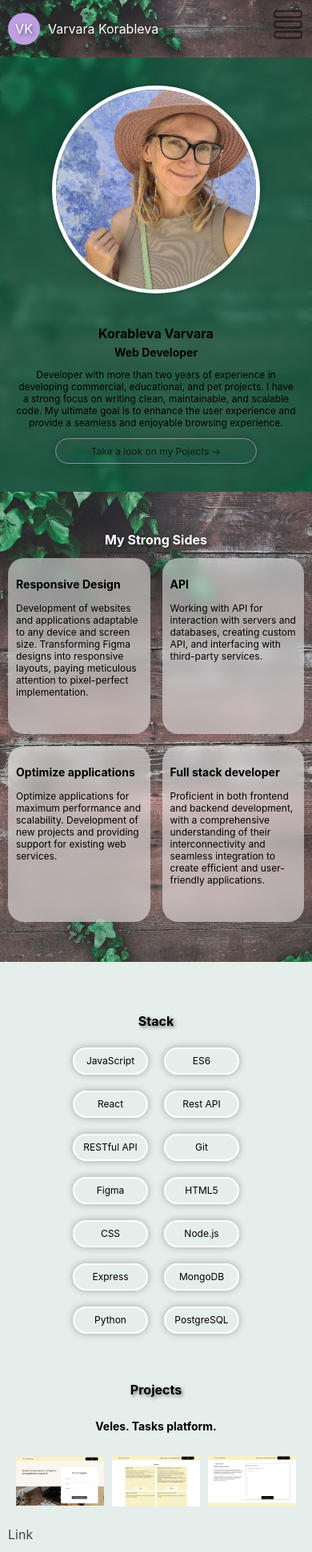
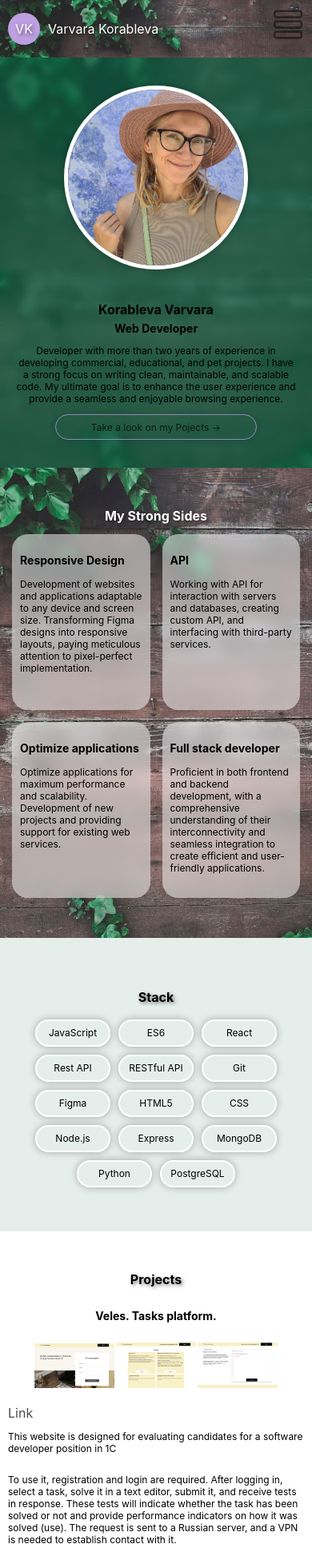
Before and after one commit to VarvaraKorableva/portfolio-web-developer, a React (Create React App) app: page / in a window 390 px wide. Shown: the top 1941 px of the page at 80% size. Built offline with nearby package versions, Linux system fonts and the light colour scheme.

Commit message:
some styles

```diff
--- a/src/Components/About/About.css
+++ b/src/Components/About/About.css
@@ -4,6 +4,7 @@
     justify-content: center;
     align-items: center;
     margin-bottom: 50px;
+    padding-top: 50px;
 }
 
 .about__text-continer {
--- a/src/Components/About/About.js
+++ b/src/Components/About/About.js
@@ -4,7 +4,7 @@ import './About.css'
 function About() {
 
 return (
-    <section className='about'>
+    <section className='about' id='aboutme'>
         <h2 className='about__title'>About me</h2>
         <div className='about__text-continer'>
           <p className='about__text'>Hello! I'm glad you're here and I'm sure you'll find this page interesting!</p>
--- a/src/Components/Education/Education.css
+++ b/src/Components/Education/Education.css
@@ -1,8 +1,15 @@
 .education {
-    margin-bottom: 50px;
     display: flex;
     flex-direction: column;
     justify-content: start;
+    background-color: #fff;
+    padding-top: 50px;
+    padding-bottom: 50px;
+/*
+    background-image: url(../../Images/mainpic.jpeg);
+    background-repeat: no-repeat;
+    background-position: center;
+    background-size: cover;*/
 
 }
 .education-title {
@@ -22,8 +29,9 @@
     flex-direction: column;
     margin: auto;
     max-width: 800px;
+    /*backdrop-filter: blur(4px);
 
-    /*height: calc(100vh - 88px - 175px - 50px);*/
+    height: calc(100vh - 88px - 175px - 50px);*/
 }
 
 @media screen and (max-width: 800px) {
--- a/src/Components/Header/Header.css
+++ b/src/Components/Header/Header.css
@@ -84,6 +84,13 @@
 .header__img:hover {
     transform: scale(1.1);
     transition: 1s linear;
+}
+
+@media screen and (max-width: 510px) {
+    .header__img {
+        width: 220px;
+        height: 220px;
+    }
 }
 
 .header__title-container {
--- a/src/Components/MyStrongSides/MyStrongSides.css
+++ b/src/Components/MyStrongSides/MyStrongSides.css
@@ -7,6 +7,20 @@
     background-position: center;
     background-size: cover;
     padding-bottom: 50px;
+}
+
+@media screen and (max-width: 800px) {
+    .MyStrongSides {
+      padding-left: 10px;
+      padding-right: 10px;
+    }
+}
+
+@media screen and (max-width: 450px) {
+    .MyStrongSides {
+      padding-left: 5px;
+      padding-right: 5px;
+    }
 }
 
 .MyStrongSides__title {
--- a/src/Components/Project/Project.css
+++ b/src/Components/Project/Project.css
@@ -50,12 +50,26 @@
 @media screen and (max-width: 480px) {
     .project__carusel-pic {
         width: 130px;
+        margin: 2px;
     }
 }
 
 @media screen and (max-width: 420px) {
     .project__carusel-pic {
         width: 110px;
+    }
+}
+
+@media screen and (max-width: 400px) {
+    .project__carusel-pic {
+        width: 100px;
+        margin: 1px;
+    }
+}
+
+@media screen and (max-width: 350px) {
+    .project__carusel-pic {
+        width: 95px;
     }
 }
 
--- a/src/Components/ProjectContainer/ProjectContainer.css
+++ b/src/Components/ProjectContainer/ProjectContainer.css
@@ -33,3 +33,7 @@
         margin-bottom: 25px;
     }
 }
+
+.project-container {
+    background-color: #fff;
+}
--- a/src/Components/Stack/Stack.css
+++ b/src/Components/Stack/Stack.css
@@ -1,7 +1,15 @@
 .stack {
     margin-top: 50px;
+    margin-bottom: 50px;
     padding-left: 50px;
     padding-right: 50px;
+   }
+
+@media screen and (max-width: 510px) {
+  .stack {
+    padding-left: 25px;
+    padding-right: 25px;
+  }
 }
    .stack__title {
        text-align: center;
@@ -21,6 +29,13 @@
   max-width: 700px;
   margin: auto;
 }
+
+@media screen and (max-width: 510px) {
+  .stack__containe {
+    margin: 0;
+  }
+}
+
 .stack__item {
   list-style-type: none;
   width: 100px;
@@ -38,6 +53,7 @@
   .stack__item {
     width: 90px;
     font-size: 12px;
+    margin: 5px;
   }
 }
 
@@ -47,3 +63,11 @@
     font-size: 10px;
   }
 }
+
+@media screen and (max-width: 335px) {
+  .stack__item {
+    width: 70px;
+    font-size: 10px;
+    margin: 3px;
+  }
+}
--- a/src/Components/WorkExperience/WorkExperience.css
+++ b/src/Components/WorkExperience/WorkExperience.css
@@ -1,5 +1,6 @@
 .experience {
-    margin-bottom: 50px;
+    padding-bottom: 50px;
+    margin-top: 50px;
 }
 
 .experience__title {
```
Also changed, not shown: src/Components/Header/Header.js (line endings or trailing spaces). Lines whose indentation alone changed are shown as unchanged.
